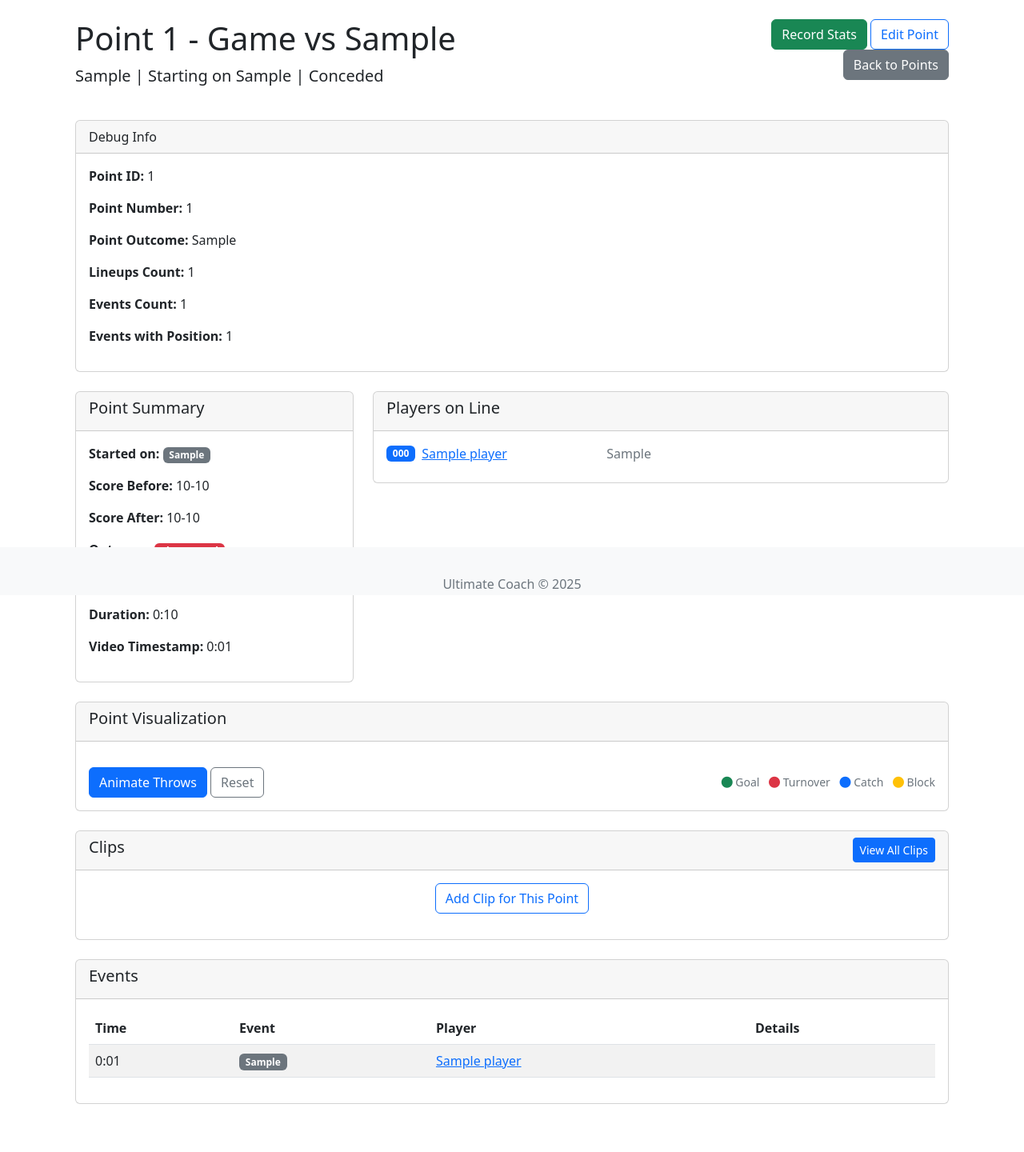
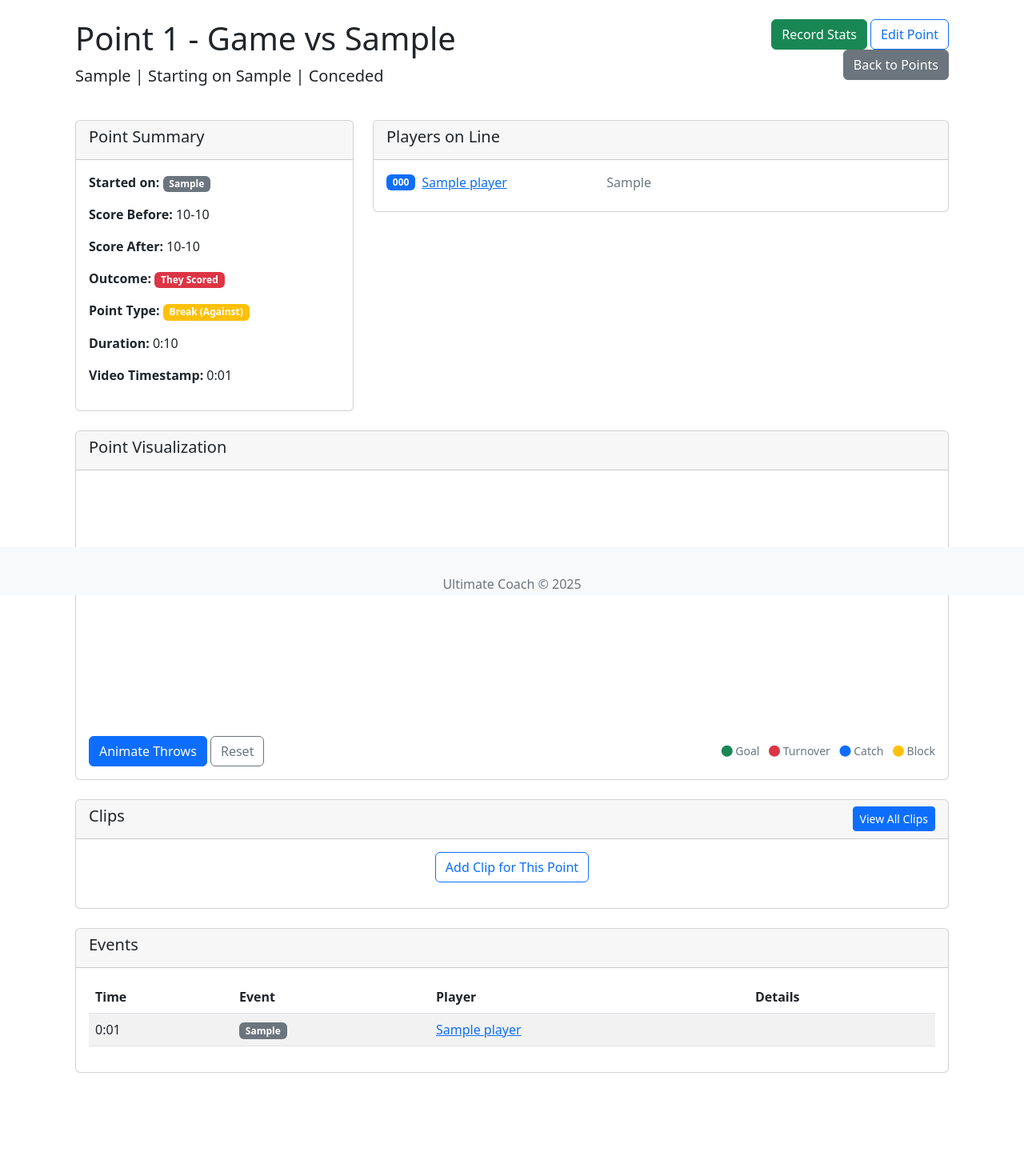
Before and after one commit to kspruce/ultimatecoachrr, a Flask app: page /points/1 in a window 1280 px wide. Shown: the part 56-1496 px from the top of the page at 80% size. After the commit the page ends 1397 px from the top, so only its background shows below. Run offline with Flask 3, Linux system fonts and the light colour scheme; a user stored in the database is signed in; tables that the repository leaves empty hold one stand-in row (values such as "Sample post"); parts of the project's set-up code (start-up, migrations or seed data) failed here and were passed over; some libraries are stand-ins or nearby versions.

Commit message:
update point detail

```diff
--- a/app/templates/point/point_detail.html
+++ b/app/templates/point/point_detail.html
@@ -6,7 +6,7 @@
     .field-container {
         position: relative;
         width: 100%;
-        height: 300px;
+        height: 300px; /* Fixed height */
         background-color: #8BC34A;
         border: 2px solid white;
         margin: 20px 0;
@@ -81,19 +81,6 @@
             <a href="{{ url_for('stat.record_events', point_id=point.id) }}" class="btn btn-success">Record Stats</a>
             <a href="{{ url_for('point.edit_point', point_id=point.id) }}" class="btn btn-outline-primary">Edit Point</a>
             <a href="{{ url_for('point.game_points', game_id=point.game_id) }}" class="btn btn-secondary">Back to Points</a>
-        </div>
-    </div>
-
-    <!-- Debug Info - Remove after debugging -->
-    <div class="card mb-4">
-        <div class="card-header">Debug Info</div>
-        <div class="card-body">
-            <p><strong>Point ID:</strong> {{ point.id }}</p>
-            <p><strong>Point Number:</strong> {{ point.point_number }}</p>
-            <p><strong>Point Outcome:</strong> {{ point.point_outcome }}</p>
-            <p><strong>Lineups Count:</strong> {{ lineups|length }}</p>
-            <p><strong>Events Count:</strong> {{ events|length }}</p>
-            <p><strong>Events with Position:</strong> <span id="events-with-position">Calculating...</span></p>
         </div>
     </div>
 
@@ -179,7 +166,8 @@
                     <h5>Point Visualization</h5>
                 </div>
                 <div class="card-body">
-                    <div class="field-container" id="field">
+                    <!-- Important: Set explicit height and width -->
+                    <div class="field-container" id="field" style="height: 300px; width: 100%;">
                         <!-- Field markings -->
                         <div class="field-endzone left"></div>
                         <div class="field-endzone right"></div>
@@ -319,14 +307,13 @@
 
 <script>
     document.addEventListener('DOMContentLoaded', function() {
-        // Debug info
+        // Field visualization data
         const events = {{ events_data|tojson }};
         const eventsWithPosition = events.filter(e =>
-            e.field_position_x !== null && e.field_position_y !== null
+            e.field_position_x !== null &&
+            e.field_position_y !== null
         );
-        document.getElementById('events-with-position').textContent = eventsWithPosition.length;
 
-        // Log detailed event data
         console.log('All events:', events);
         console.log('Events with position:', eventsWithPosition);
 
@@ -337,6 +324,9 @@
             console.error('Field element not found');
             return;
         }
+
+        // Force the field to have proper dimensions
+        field.style.height = '300px';
 
         const fieldWidth = field.offsetWidth;
         const fieldHeight = field.offsetHeight;
```
